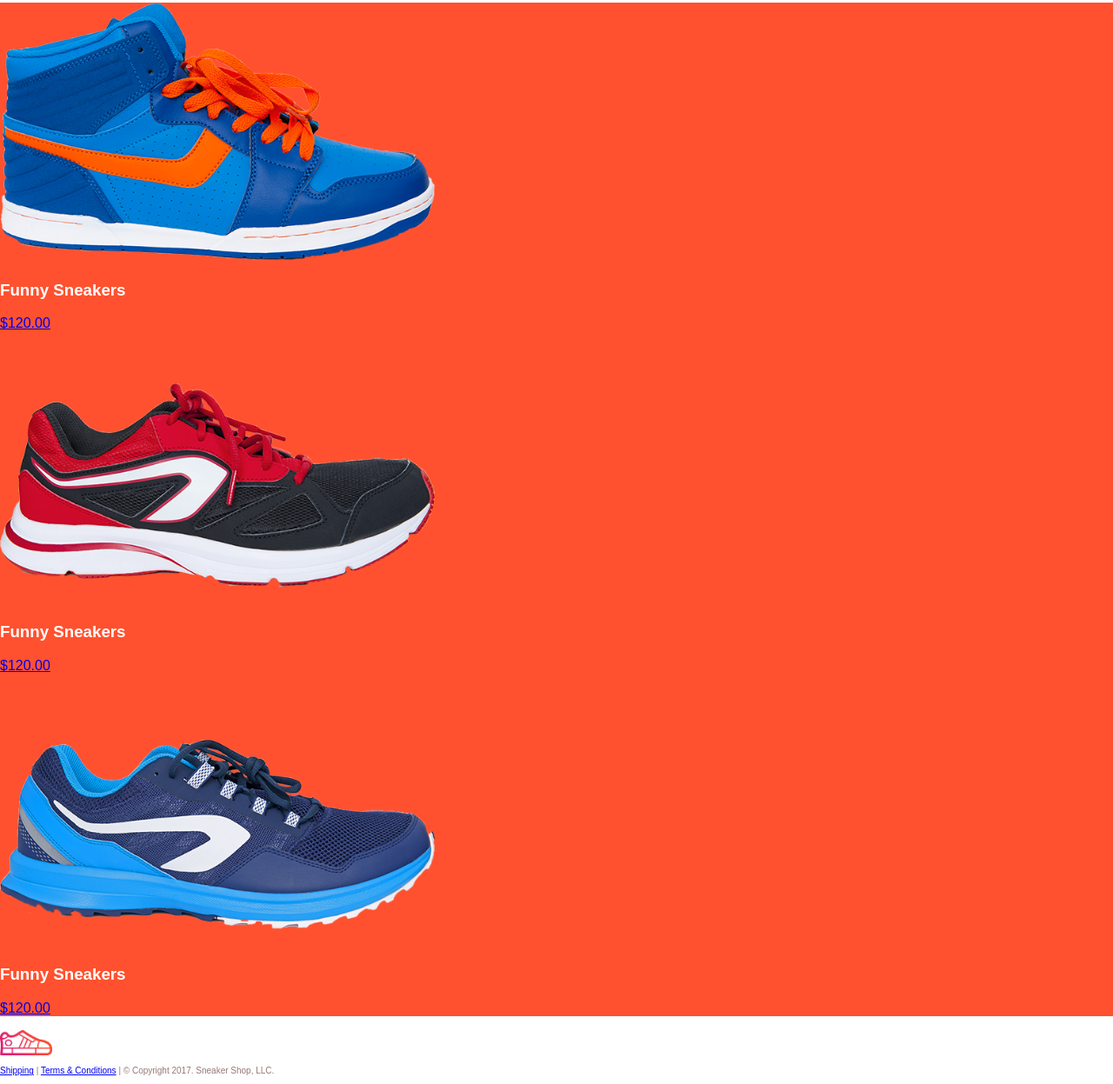
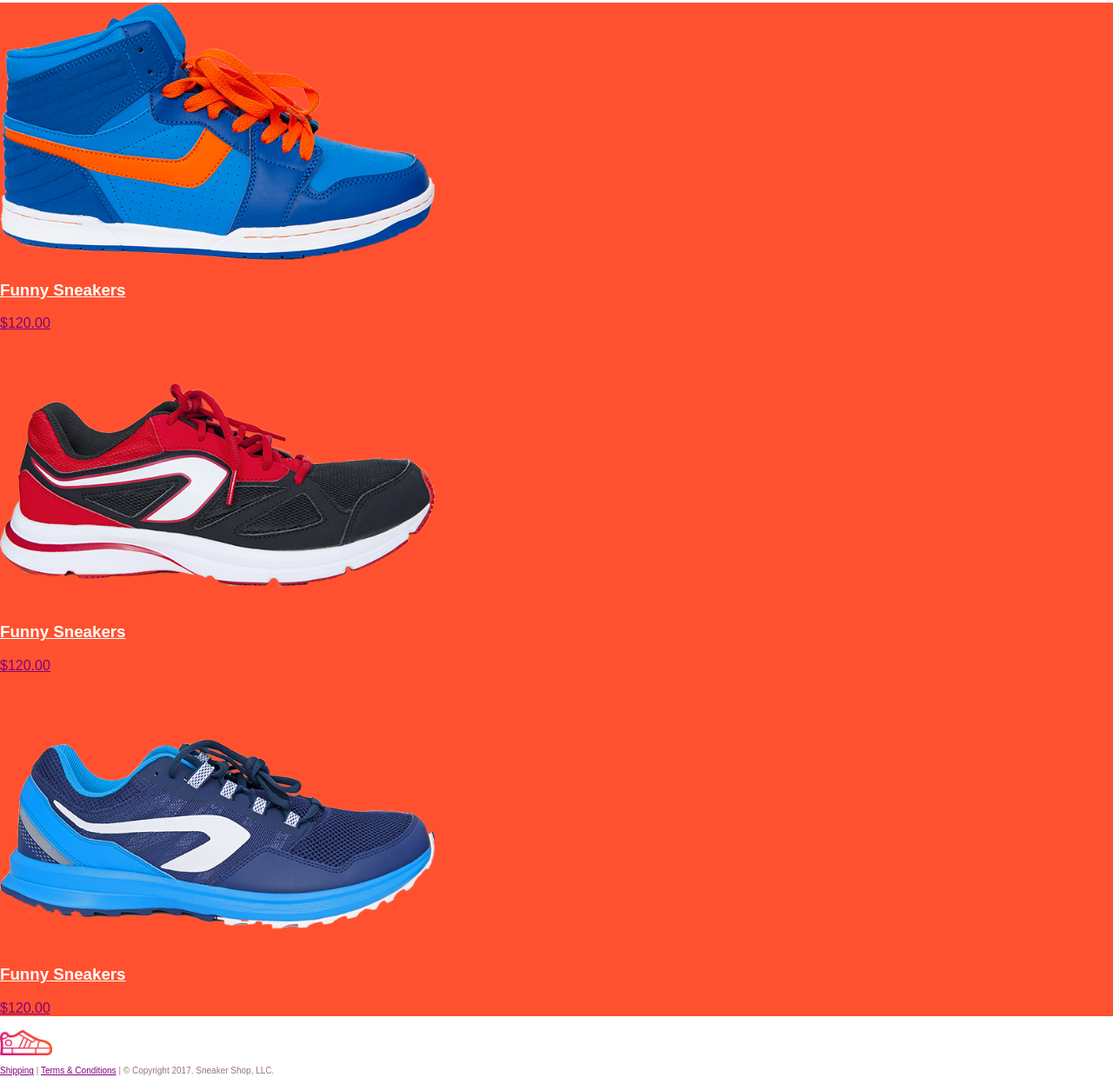
Before and after one commit to ahuston3/homework, a plain HTML site: page index.html in a window 1280 px wide. Shown: the part 747-1994 px from the top of the page at 87% size. Drawn offline with Linux system fonts and the light colour scheme.

Commit message:
changed links to white

```diff
--- a/index.html
+++ b/index.html
@@ -25,21 +25,27 @@
   <div class= "redbackground whitetext">
     <img class="shoes" src="images/shoe2.png" alt="A photo of a shoe">
       <div>
-        <h3>Funny Sneakers</h3>
+        <h3>
+          <a class="whitelink" href="http://funnysneakers.com">Funny Sneakers</a>
+        </h3>
         <p>
           <a href="http://120.com">$120.00</a>
         </p>
       </div>
     <img class="shoes" src="images/shoe3.png"  alt="A photo of a shoe">
       <div>
-        <h3>Funny Sneakers</h3>
+        <h3>
+          <a class="whitelink" href="http://funnysneakers.com">Funny Sneakers</a>
+        </h3>
         <p>
           <a href="http://120.com">$120.00</a>
        </p>
      </div>
     <img class="shoes" src="images/shoe4.png"  alt="A photo of a shoe">
      <div>
-       <h3>Funny Sneakers</h3>
+       <h3>
+         <a class="whitelink" href="http://funnysneakers.com">Funny Sneakers</a>
+       </h3>
        <p>
          <a href="http://120.com">$120.00</a>
        </p>
--- a/styles.css
+++ b/styles.css
@@ -21,3 +21,9 @@ body {
   font-size: 10px;
   color: #967878;
 }
+a {
+  color: purple;
+}
+.whitelink {
+  color: white;
+}
```
